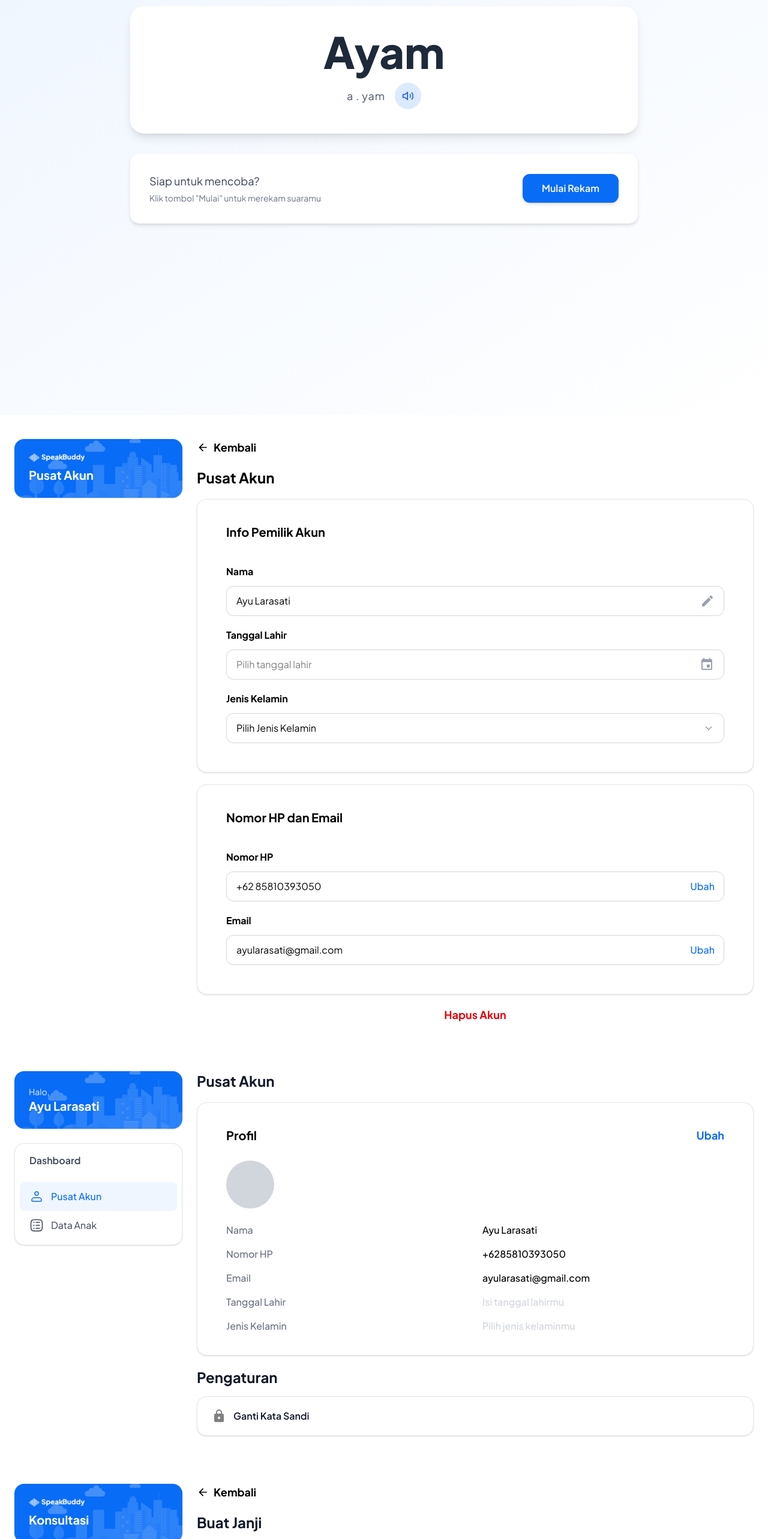
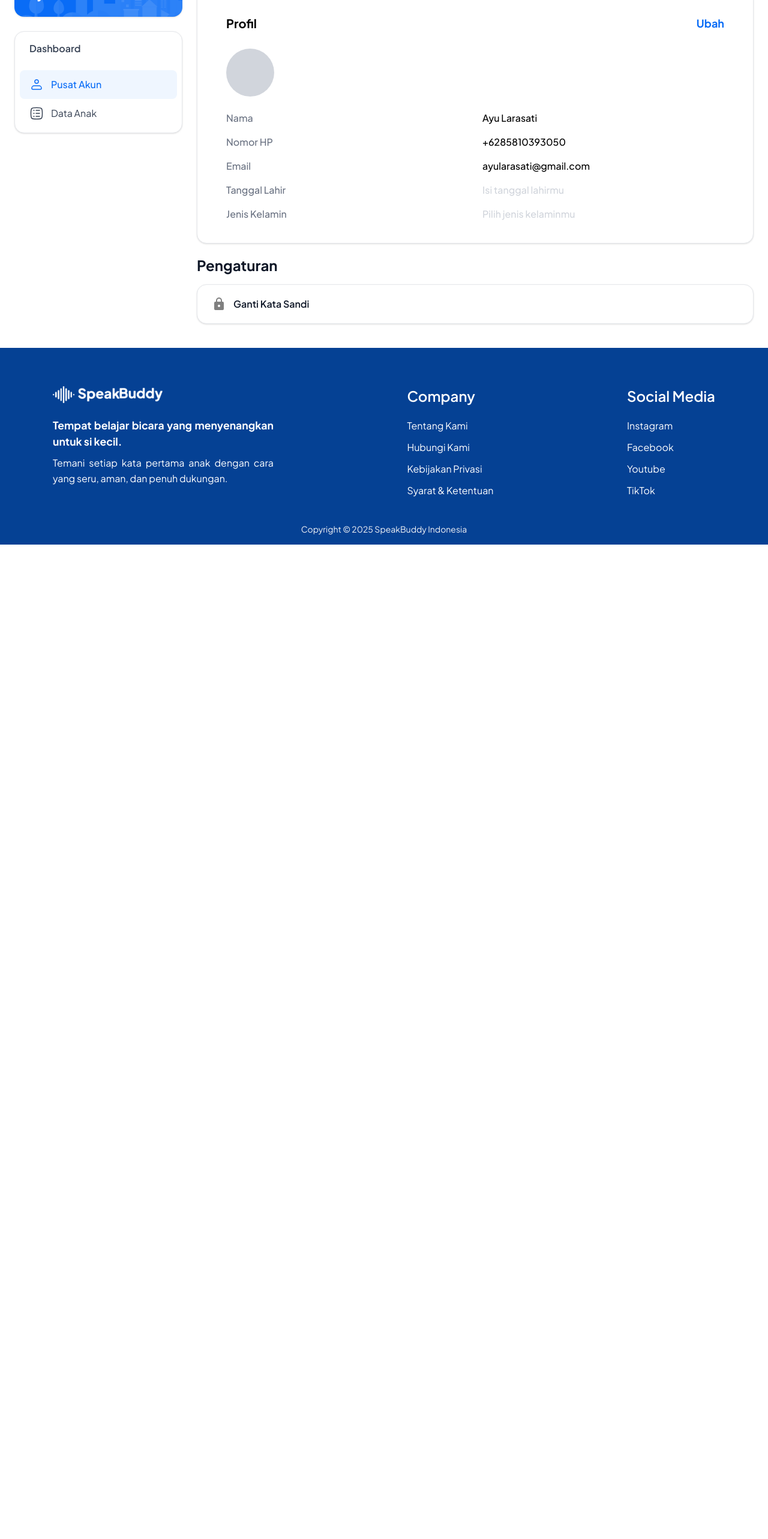
Before and after one commit to SpeakBuddy-Sevent/SpeakBuddy-FE, a Next.js app: page / in a window 1280 px wide. Shown: the part 180-2746 px from the top of the page at 60% size. After the commit the page ends 1088 px from the top, so only its background shows below. Built offline with nearby package versions, Linux system fonts and the light colour scheme.

Commit message:
navbar mobile konsultasi sudah benar pathnya

```diff
--- a/src/app/components/Navbar.jsx
+++ b/src/app/components/Navbar.jsx
@@ -115,10 +115,10 @@ export default function Navbar() {
               </Link>
 
               <Link
-                href="/Konsultasi"
+                href="/konsultasi"
                 onClick={() => setIsMobileMenuOpen(false)}
                 className={`text-white font-medium px-4 py-3 rounded-md transition-all ${
-                  pathname === "/Konsultasi"
+                  pathname === "/konsultasi"
                     ? "bg-white/20"
                     : "hover:bg-white/10"
                 }`}
--- a/src/app/page.tsx
+++ b/src/app/page.tsx
@@ -10,10 +10,10 @@ export default function Home() {
     <>
       {/* <PreTest /> */}
       {/* <Dashboard /> */}
-      <Pretest />
-      <EditProfile />
+      {/* <Pretest />
+      <EditProfile /> */}
       <Profile />
-    <Konsultasi />
+    {/* <Konsultasi /> */}
     </>
   );
 }
```
